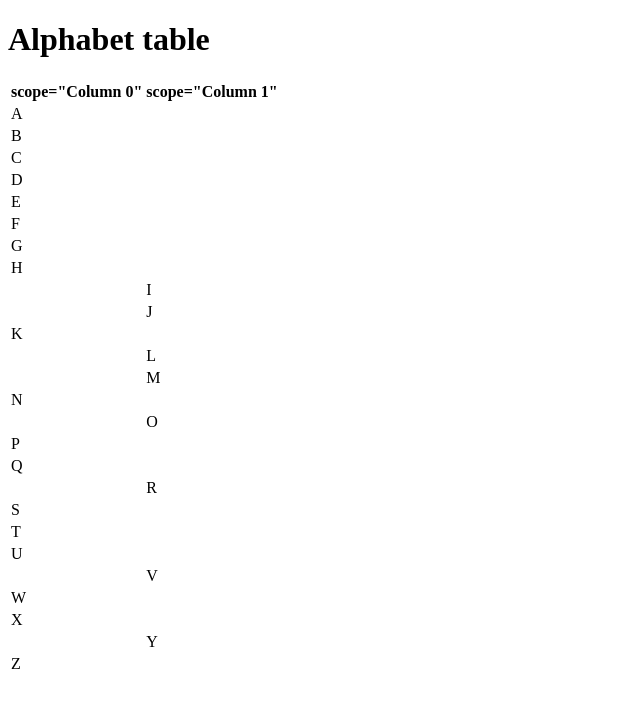
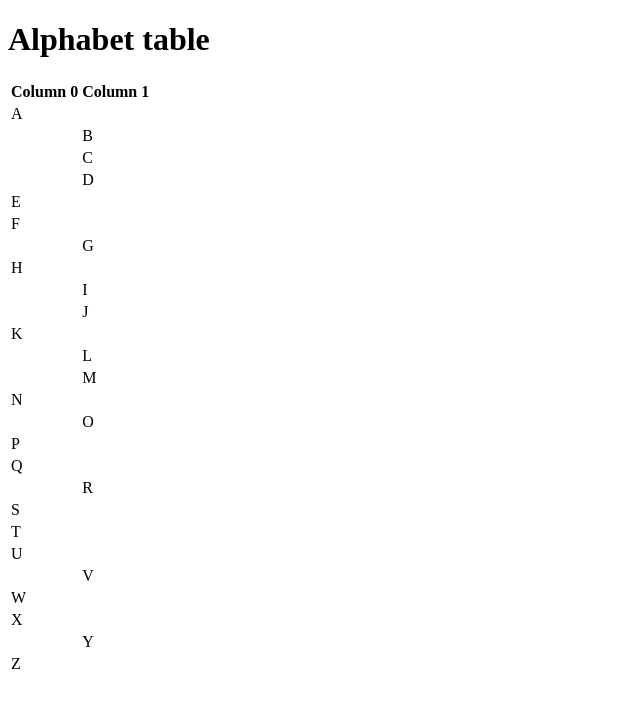
Before and after one commit to comp426-2022-spring/a00-Shiying-Cai, a website: page index.html in a window 1280 px wide. Shown: the whole page, without its empty margins (0-640 px from the left). Drawn offline with Linux system fonts and the light colour scheme.

Commit message:
added index.html

```diff
--- a/index.html
+++ b/index.html
@@ -11,8 +11,7 @@
             <table>
 				<thead>
   					<tr>
-                                <th> scope="Column 0"</th>
-                                <th> scope="Column 1"</th>
+    					<th>Column 0</th><th>Column 1</th>
   					</tr>
 				</thead>
 				<tbody>
@@ -20,13 +19,13 @@
     					<td>A</td><td></td>
   					</tr>
   					<tr>
-                                <td>B</td><td></td>
+    					<td></td><td>B</td>
   					</tr>
   					<tr>
-                                <td>C</td><td></td>
+    					<td></td><td>C</td>
   					</tr>
   					<tr>
-                                <td>D</td><td></td>
+    					<td></td><td>D</td>
   					</tr>
   					<tr>
     					<td>E</td><td></td>
@@ -35,7 +34,7 @@
     					<td>F</td><td></td>
   					</tr>
   					<tr>
-                                <td>G</td><td></td>
+    					<td></td><td>G</td>
   					</tr>
                             <tr>
                                 <td>H</td><td></td>
```
Lines whose indentation alone changed are shown as unchanged.
